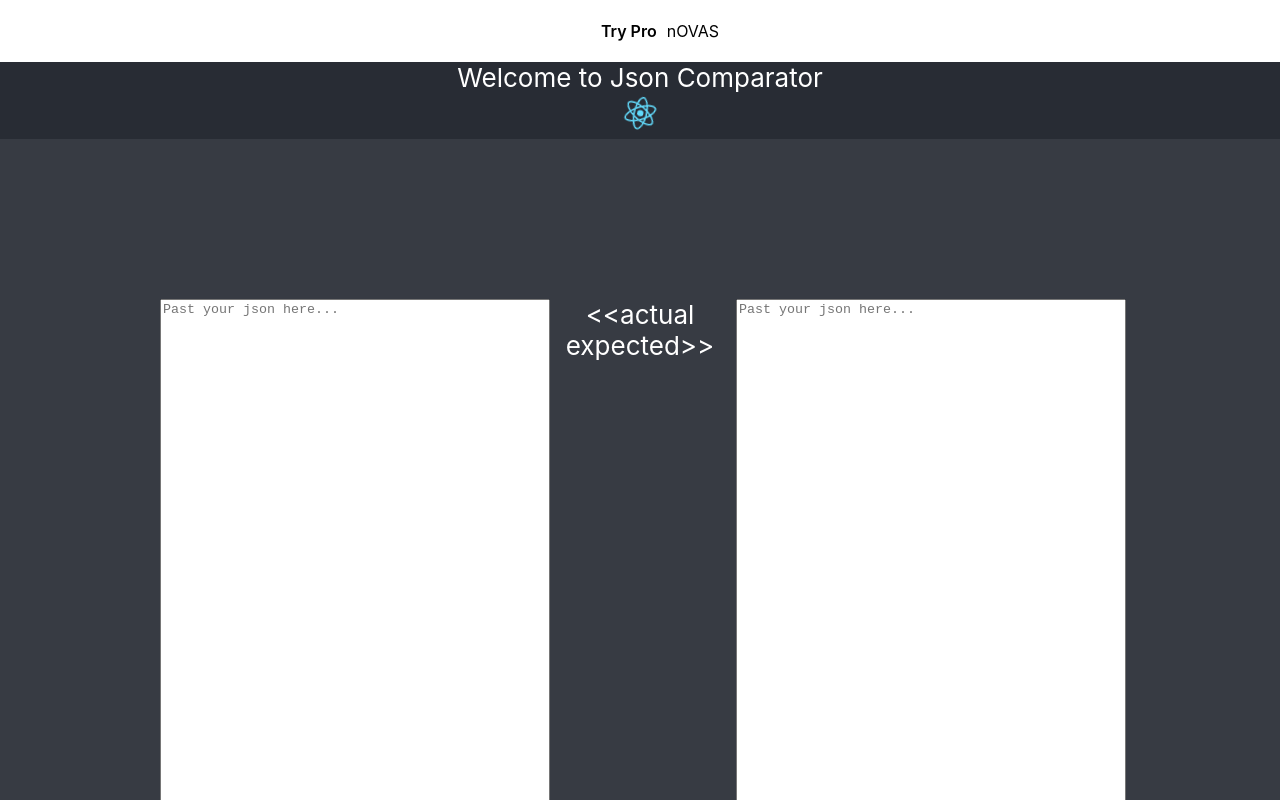
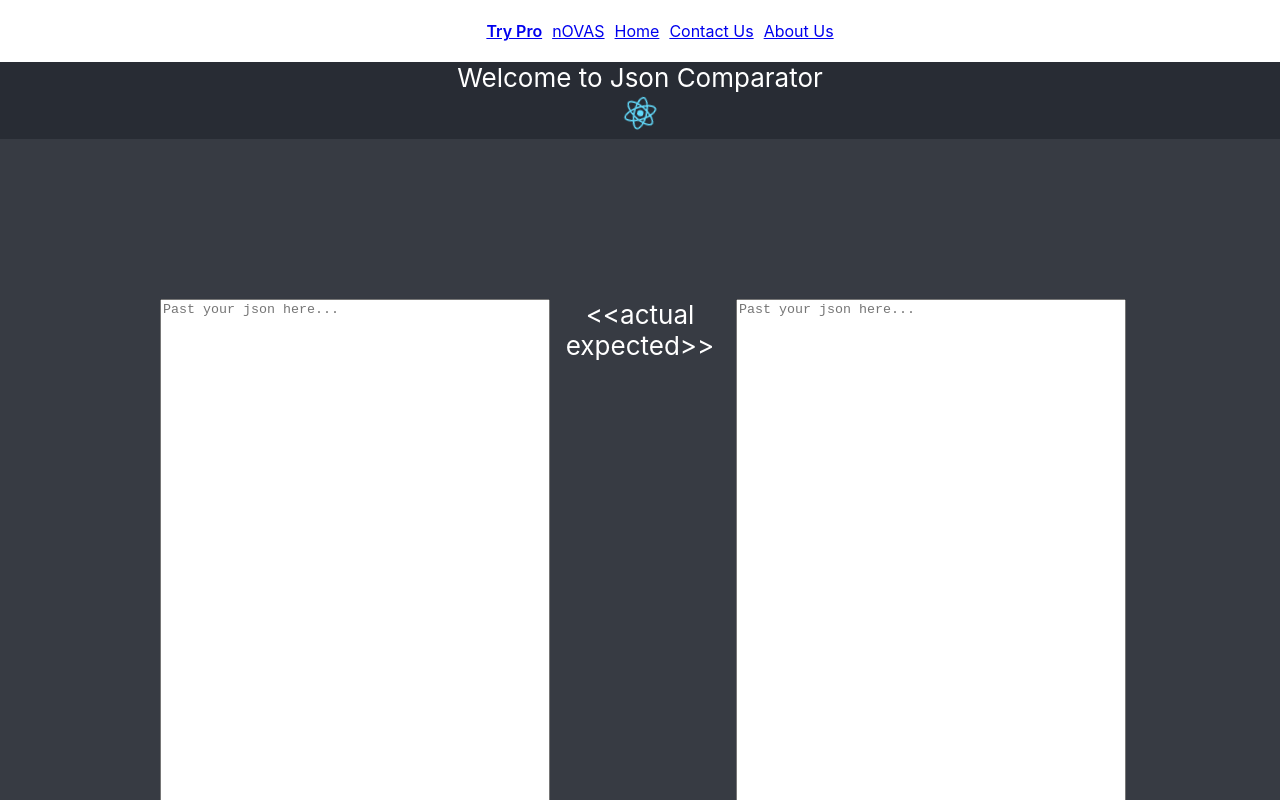
Before and after one commit to mounifhaydar/react-js, a React (Create React App) app: page / in a window 1280 px wide. Shown: the top 800 px of the page. Built offline with nearby package versions, Linux system fonts and the light colour scheme; no server answers.

Commit message:
add router

```diff
--- a/package.json
+++ b/package.json
@@ -8,6 +8,7 @@
     "@testing-library/user-event": "^13.5.0",
     "react": "^18.3.1",
     "react-dom": "^18.3.1",
+    "react-router-dom": "6.4",
     "react-scripts": "^5.0.1",
     "react-spinners": "^0.14.1",
     "web-vitals": "^2.1.4"
--- a/src/App.js
+++ b/src/App.js
@@ -31,11 +31,13 @@ function App() {
   );
 }
 
-const mainMenu = [["Try Pro","selected"],["nOVAS","not-selected"]];
+const mainMenu = [["Try Pro","selected","/pro"],["nOVAS","not-selected","/novas"],["Home","not-selected","/home"]
+,["Contact Us","not-selected","/contact"],["About Us","not-selected","/about"]];
 const menuItems = mainMenu.map((item, i) => ({
   id: i,
   title: item[0],
-  style: item[1]
+  style: item[1],
+  link_url: item[2],
 }));
 
 const [firstItem, secondItem]=[mainMenu[0][0], mainMenu[1][0]];
@@ -45,11 +47,13 @@ function GlobalNav(props){
   return(
     <div>
       <div className='global-nav__nav'>
+      <nav>
             <ul className='global-nav__nav__primary-items'>
               {props.items.map( (item) => (
-                <li key ={item.id} className='global-nav__primary-item'><Navigator name={item.title} style={item.style}></Navigator></li>
+                <li key ={item.id} className='global-nav__primary-item'><Navigator name={item.title} style={item.style} link_url={item.link_url}></Navigator></li>
               ))}
             </ul>
+            </nav>
           </div>
     </div>
   );
--- /dev/null
+++ b/src/components/AppSections.js
@@ -0,0 +1,43 @@
+import App from "../App";
+import { Link } from "react-router-dom";
+import { Outlet } from "react-router-dom";
+export function Home(){
+    return (
+        <App/>
+    );
+}
+
+export function About(){
+    return (
+        <div>
+            <div>
+                <nav>
+                    <Link to="/">Back</Link>
+                    <Link to="/about/history">history</Link>
+                </nav>
+            </div>
+            <h1>About Us</h1>
+            <Outlet></Outlet>
+        </div>
+    );
+}
+
+export function History(){
+    return (
+        <div>
+            <h1>Our History</h1>
+        </div>
+    );
+}
+export function Contact(){
+    return (
+        <div>
+            <div>
+                <nav>
+                    <Link to="/">Back</Link>
+                </nav>
+            </div>
+            <h1>Contact Us</h1>
+        </div>
+    );
+}
--- a/src/components/compare/CompareMainContainer.js
+++ b/src/components/compare/CompareMainContainer.js
@@ -100,7 +100,7 @@ useEffect(() => {
         resultRef.current.scrollIntoView({ behavior: 'smooth'  ,block: 'start', // Align the top of the element with the top of the viewport
           }); // Scroll to the element
       }
-    }, 300); // Adjust delay if needed
+    }, 500); // Adjust delay if needed
     } catch (error) {
       setLoading(false); // Set loading state to false after API call
       console.error('Error fetching data:', error);
--- a/src/index.js
+++ b/src/index.js
@@ -3,11 +3,22 @@ import ReactDOM from 'react-dom/client';
 import './index.css';
 import App from './App';
 import reportWebVitals from './reportWebVitals';
+import { BrowserRouter, Routes, Route } from 'react-router-dom';
+import { About,Home,Contact ,History} from './components/AppSections';
 
 const root = ReactDOM.createRoot(document.getElementById('root'));
 root.render(
   <React.StrictMode>
-    <App />
+    <BrowserRouter>
+      <Routes>
+        <Route path='/' element={<App />}/>
+        <Route path='/about' element={<About />}>
+          <Route path='history' element={<History />}/>
+        </Route>
+        <Route path='/contact' element={<Contact />}/>
+        <Route path='/home' element={<Home />}/>
+      </Routes>
+    </BrowserRouter>
   </React.StrictMode>
 );
 
--- a/src/nav/Navigator.js
+++ b/src/nav/Navigator.js
@@ -1,14 +1,16 @@
 import './Navigator.css';
+import { Link } from 'react-router-dom';
 
 function Navigator(props){
-    const {name, style} = props;
+    const {name, style, link_url} = props;
 
     const itemOnClick = () => {
         console.log("navifator item Clicked");
     }
     console.log(props);
     return <div className={style} onClick={itemOnClick}>
-        {name}
+
+        <Link to={link_url}> {name}</Link>
     </div>
 }
 
```
Also changed, not shown: 2 other files (tests, documents, lock files or other folders).
